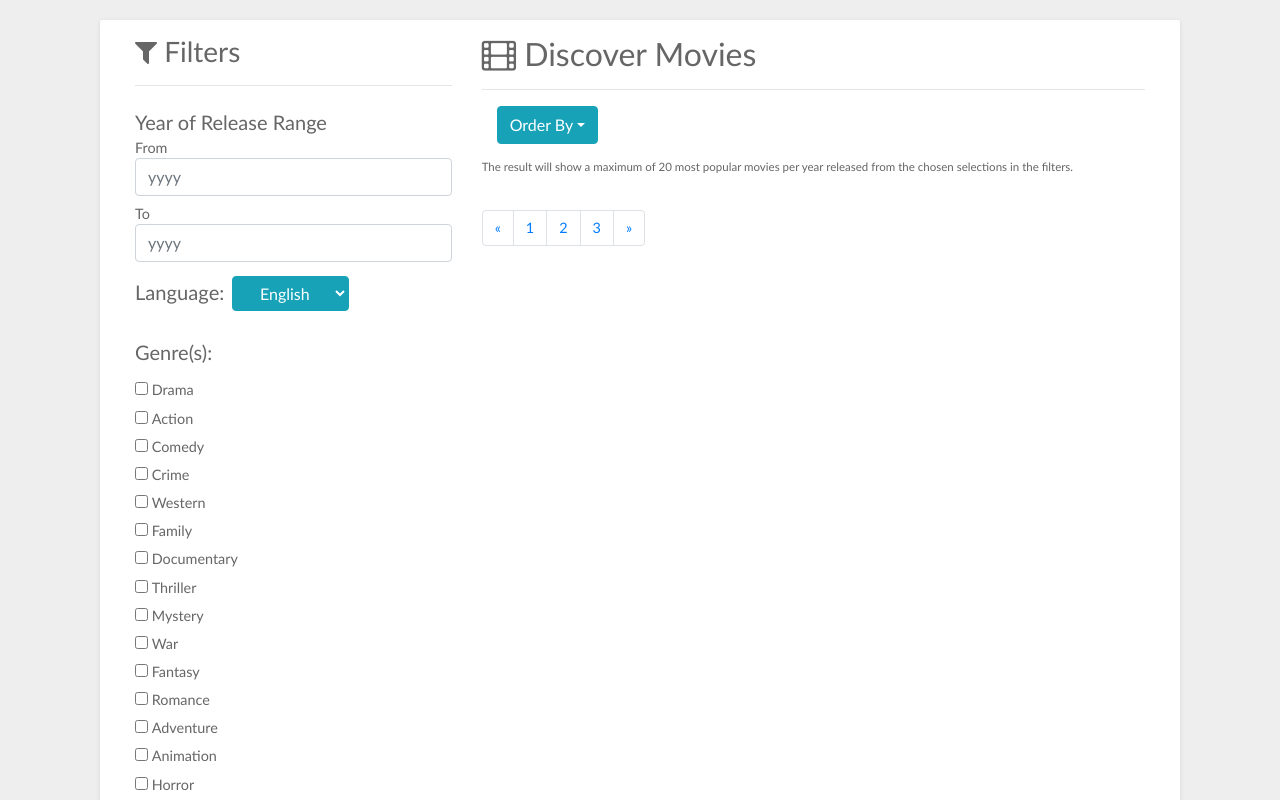
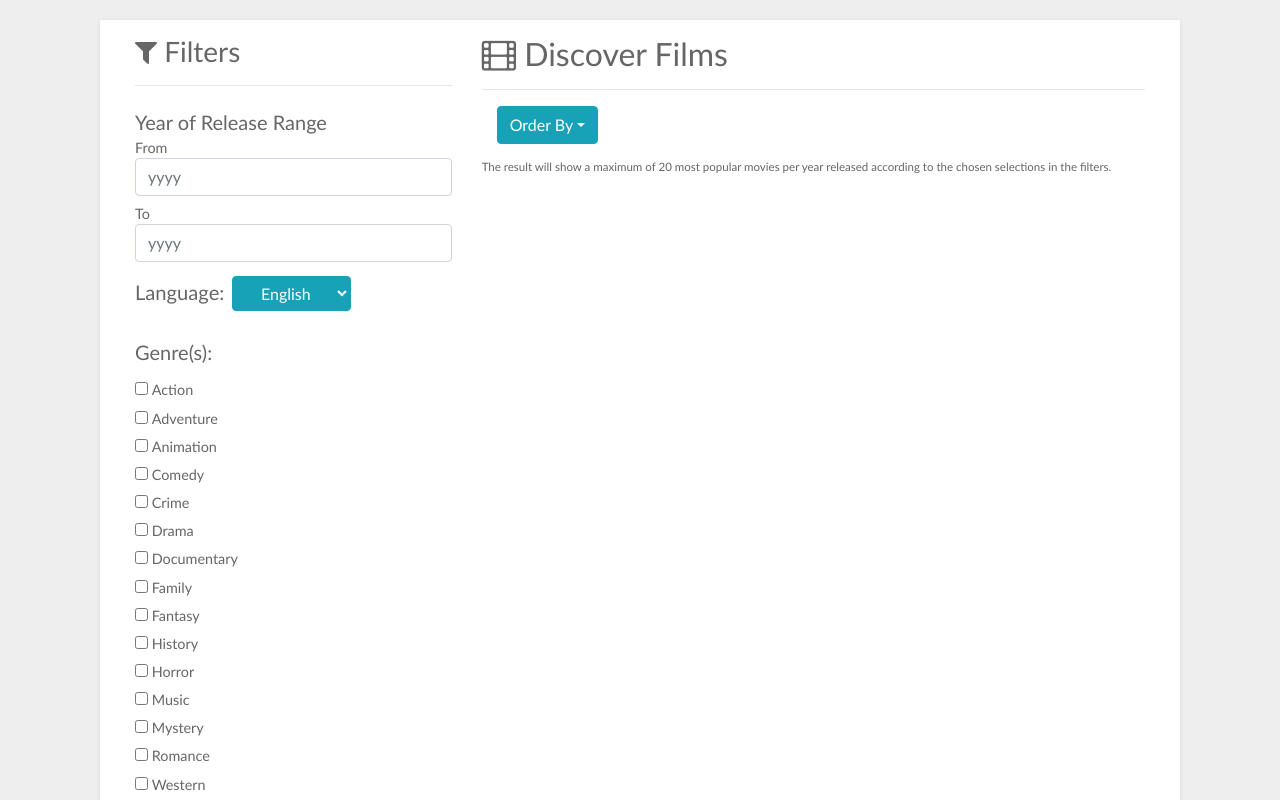
Before and after one commit to UVStudio/discover-movies, a React (Create React App) app in the folder client/: page / in a window 1280 px wide. Shown: the top 800 px of the page. Built offline with nearby package versions, Linux system fonts and the light colour scheme.

Commit message:
pagination done

```diff
--- a/client/src/checkboxes.tsx
+++ b/client/src/checkboxes.tsx
@@ -1,15 +1,21 @@
 export const checkboxes = [
-  {
-    name: 'Drama',
-    key: 'drama',
-    isChecked: false,
-    label: 'Drama',
-  },
   {
     name: 'Action',
     key: 'action',
     isChecked: false,
     label: 'Action',
+  },
+  {
+    name: 'Adventure',
+    key: 'adventure',
+    isChecked: false,
+    label: 'Adventure',
+  },
+  {
+    name: 'Animation',
+    key: 'animation',
+    isChecked: false,
+    label: 'Animation',
   },
   {
     name: 'Comedy',
@@ -24,10 +30,16 @@ export const checkboxes = [
     label: 'Crime',
   },
   {
-    name: 'Western',
-    key: 'western',
+    name: 'Drama',
+    key: 'drama',
     isChecked: false,
-    label: 'Western',
+    label: 'Drama',
+  },
+  {
+    name: 'Documentary',
+    key: 'documentary',
+    isChecked: false,
+    label: 'Documentary',
   },
   {
     name: 'Family',
@@ -36,10 +48,53 @@ export const checkboxes = [
     label: 'Family',
   },
   {
-    name: 'Documentary',
-    key: 'documentary',
+    name: 'Fantasy',
+    key: 'fantasy',
     isChecked: false,
-    label: 'Documentary',
+    label: 'Fantasy',
+  },
+  {
+    name: 'History',
+    key: 'history',
+    isChecked: false,
+    label: 'History',
+  },
+  {
+    name: 'Horror',
+    key: 'horror',
+    isChecked: false,
+    label: 'Horror',
+  },
+  {
+    name: 'Music',
+    key: 'music',
+    isChecked: false,
+    label: 'Music',
+  },
+  {
+    name: 'Mystery',
+    key: 'mystery',
+    isChecked: false,
+    label: 'Mystery',
+  },
+  {
+    name: 'Romance',
+    key: 'romance',
+    isChecked: false,
+    label: 'Romance',
+  },
+
+  {
+    name: 'Western',
+    key: 'western',
+    isChecked: false,
+    label: 'Western',
+  },
+  {
+    name: 'Science fiction',
+    key: 'science fiction',
+    isChecked: false,
+    label: 'Science Fiction',
   },
   {
     name: 'Thriller',
@@ -48,63 +103,9 @@ export const checkboxes = [
     label: 'Thriller',
   },
   {
-    name: 'Mystery',
-    key: 'mystery',
-    isChecked: false,
-    label: 'Mystery',
-  },
-  {
     name: 'War',
     key: 'war',
     isChecked: false,
     label: 'War',
   },
-  {
-    name: 'Fantasy',
-    key: 'fantasy',
-    isChecked: false,
-    label: 'Fantasy',
-  },
-  {
-    name: 'Romance',
-    key: 'romance',
-    isChecked: false,
-    label: 'Romance',
-  },
-  {
-    name: 'Adventure',
-    key: 'adventure',
-    isChecked: false,
-    label: 'Adventure',
-  },
-  {
-    name: 'Animation',
-    key: 'animation',
-    isChecked: false,
-    label: 'Animation',
-  },
-  {
-    name: 'Horror',
-    key: 'horror',
-    isChecked: false,
-    label: 'Horror',
-  },
-  {
-    name: 'History',
-    key: 'history',
-    isChecked: false,
-    label: 'History',
-  },
-  {
-    name: 'Science fiction',
-    key: 'science fiction',
-    isChecked: false,
-    label: 'Science Fiction',
-  },
-  {
-    name: 'Music',
-    key: 'music',
-    isChecked: false,
-    label: 'Music',
-  },
 ];
--- a/client/src/components/Filters.tsx
+++ b/client/src/components/Filters.tsx
@@ -1,9 +1,11 @@
 import * as React from 'react';
 import axios from 'axios';
-import { useState, useEffect, Fragment, useCallback } from 'react';
+import { useState, Fragment, useCallback } from 'react';
 import { genreObjList } from '../dropdownlist';
 import { checkboxes } from '../checkboxes';
 import { MovieList } from './MovieList';
+import { Pagination } from './Pagination';
+import { OrderBy } from './OrderBy';
 
 type movieFilter = {
   fromYear: string;
@@ -22,10 +24,12 @@ export const Filters = () => {
   const [checkedItems, setCheckedItems] = useState(checkboxes);
   const [movieList, setMovieList] = useState<object[]>([]);
   const [loading, setLoading] = useState(false);
-  const [postsPerPage, setPostsPerPage] = useState(10);
+  const [currentPage, setCurrentPage] = useState(1);
+  const [moviesPerPage, setMoviesPerPage] = useState(10);
 
   let { fromYear, toYear, language, genres } = formData;
 
+  //check box logic
   const handleOnChange = useCallback(
     (e: any) => {
       const index = e.target.value;
@@ -43,6 +47,7 @@ export const Filters = () => {
     [checkedItems, formData]
   );
 
+  //modular sorting function for rating and popularity
   function compare(key: string) {
     return function orderRating(a: any, b: any) {
       let comparison = 0;
@@ -62,6 +67,7 @@ export const Filters = () => {
     let voteList: object[] = [...movieList];
     voteList.sort(compare('vote_average'));
     setMovieList(voteList);
+    console.log(voteList);
     setLoading(false);
   };
 
@@ -71,14 +77,17 @@ export const Filters = () => {
     let popList: object[] = [...movieList];
     popList.sort(compare('popularity'));
     setMovieList(popList);
+    console.log(popList);
     setLoading(false);
   };
 
+  //updates formData
   const onChange = (e: any) => {
     e.preventDefault();
     setFormData({ ...formData, [e.target.name]: e.target.value });
   };
 
+  //API call to Node
   const findMovies = async (formData: movieFilter) => {
     const moviesDataArray: object[] = [];
     try {
@@ -97,9 +106,19 @@ export const Filters = () => {
     }
   };
 
+  //call API call to Node
   const onSubmit = (e: any) => {
     e.preventDefault();
     findMovies(formData);
+  };
+
+  //Pagination
+  const indexOfLastMovie = currentPage * moviesPerPage;
+  const indexOfFirstMovie = indexOfLastMovie - moviesPerPage;
+  const currentMovies = movieList.slice(indexOfFirstMovie, indexOfLastMovie);
+
+  const paginate = (pageNumber: number) => {
+    setCurrentPage(pageNumber);
   };
 
   return (
@@ -153,7 +172,7 @@ export const Filters = () => {
           </select>
           <h5 className="mt-4">Genre(s):</h5>
           <div className="row mt-3">
-            <div className="col-6 px-0">
+            <div className="col-8 px-0">
               {checkboxes.map((genre, index) => (
                 <div key={index} className="checkbox">
                   <input
@@ -175,84 +194,33 @@ export const Filters = () => {
       </div>
       <div className="col-md-8">
         <h2>
-          <i className="fa fa-film"></i> Discover Movies
+          <i className="fa fa-film"></i> Discover Films
         </h2>
         <hr />
         <div className="row">
           <div className="col-sm-6">
-            <div className="dropdown">
-              <a
-                className="btn btn-info dropdown-toggle"
-                role="button"
-                id="dropdownMenuLink"
-                data-toggle="dropdown"
-                aria-haspopup="true"
-                aria-expanded="false"
-                href="/#"
-              >
-                Order By
-              </a>
-
-              <div className="dropdown-menu" aria-labelledby="dropdownMenuLink">
-                <a
-                  className="dropdown-item"
-                  href="/#"
-                  onClick={(e) => onClickVote(e)}
-                >
-                  Rating
-                </a>
-                <a
-                  className="dropdown-item"
-                  href="/#"
-                  onClick={(e) => onClickPopularity(e)}
-                >
-                  Popularity
-                </a>
-              </div>
-            </div>
+            <OrderBy
+              onClickVote={onClickVote}
+              onClickPopularity={onClickPopularity}
+            />
           </div>
           <p className="small mt-2">
             The result will show a maximum of 20 most popular movies per year
-            released from the chosen selections in the filters.
+            released according to the chosen selections in the filters.
           </p>
         </div>
         <div className="table-responsive">
           <table className="table table-hover" id="movie-list-table">
             <tbody>
-              <MovieList movieList={movieList} loading={loading} />
+              <MovieList movieList={currentMovies} loading={loading} />
             </tbody>
           </table>
         </div>
-
-        <nav aria-label="Page navigation example">
-          <ul className="pagination">
-            <li className="page-item">
-              <a className="page-link" aria-label="Previous" href="/#">
-                <span aria-hidden="true">&laquo;</span>
-              </a>
-            </li>
-            <li className="page-item">
-              <a className="page-link" href="/#">
-                1
-              </a>
-            </li>
-            <li className="page-item">
-              <a className="page-link" href="/#">
-                2
-              </a>
-            </li>
-            <li className="page-item">
-              <a className="page-link" href="/#">
-                3
-              </a>
-            </li>
-            <li className="page-item">
-              <a className="page-link" aria-label="Next" href="/#">
-                <span aria-hidden="true">&raquo;</span>
-              </a>
-            </li>
-          </ul>
-        </nav>
+        <Pagination
+          moviesPerPage={moviesPerPage}
+          totalMovies={movieList.length}
+          paginate={paginate}
+        />
       </div>
     </Fragment>
   );
--- /dev/null
+++ b/client/src/components/OrderBy.tsx
@@ -0,0 +1,38 @@
+import React from 'react';
+
+export const OrderBy = ({
+  onClickVote,
+  onClickPopularity,
+}: {
+  onClickVote: any;
+  onClickPopularity: any;
+}) => {
+  return (
+    <div className="dropdown">
+      <a
+        className="btn btn-info dropdown-toggle"
+        role="button"
+        id="dropdownMenuLink"
+        data-toggle="dropdown"
+        aria-haspopup="true"
+        aria-expanded="false"
+        href="/#"
+      >
+        Order By
+      </a>
+
+      <div className="dropdown-menu" aria-labelledby="dropdownMenuLink">
+        <a className="dropdown-item" href="/#" onClick={(e) => onClickVote(e)}>
+          Rating
+        </a>
+        <a
+          className="dropdown-item"
+          href="/#"
+          onClick={(e) => onClickPopularity(e)}
+        >
+          Popularity
+        </a>
+      </div>
+    </div>
+  );
+};
--- /dev/null
+++ b/client/src/components/Pagination.tsx
@@ -0,0 +1,35 @@
+import React from 'react';
+
+export const Pagination = ({
+  moviesPerPage,
+  totalMovies,
+  paginate,
+}: {
+  moviesPerPage: number;
+  totalMovies: number;
+  paginate: any;
+}) => {
+  const pageNumbers = [];
+  for (let i = 1; i <= Math.ceil(totalMovies / moviesPerPage); i++) {
+    pageNumbers.push(i);
+  }
+  return (
+    <div>
+      <nav aria-label="Page navigation example">
+        <ul className="pagination">
+          {pageNumbers.map((number) => (
+            <li key={number} className="page-item">
+              <a
+                onClick={() => paginate(number)}
+                className="page-link"
+                href="/#"
+              >
+                {number}
+              </a>
+            </li>
+          ))}
+        </ul>
+      </nav>
+    </div>
+  );
+};
--- a/client/src/dropdownlist.tsx
+++ b/client/src/dropdownlist.tsx
@@ -1,16 +1,16 @@
 export const genreObjList = [
+  { lang: 'Chinese', code: 'zh' },
   { lang: 'English', code: 'en' },
-  { lang: 'Chinese', code: 'zh' },
   { lang: 'French', code: 'fr' },
-  { lang: 'Spanish', code: 'es' },
   { lang: 'German', code: 'de' },
-  { lang: 'Russian', code: 'ru' },
   { lang: 'Hebrew', code: 'he' },
-  { lang: 'Swedish', code: 'sv' },
-  { lang: 'Portugese', code: 'pt' },
+  { lang: 'Hindi', code: 'hi' },
+  { lang: 'Hungarian', code: 'hu' },
   { lang: 'Italian', code: 'it' },
   { lang: 'Japanese', code: 'ja' },
   { lang: 'Korean', code: 'ko' },
-  { lang: 'Hindi', code: 'hi' },
-  { lang: 'Hungary', code: 'hu' },
+  { lang: 'Portugese', code: 'pt' },
+  { lang: 'Russian', code: 'ru' },
+  { lang: 'Spanish', code: 'es' },
+  { lang: 'Swedish', code: 'sv' },
 ];
```
Also changed, not shown: 5 other files (tests, documents, lock files or other folders).
